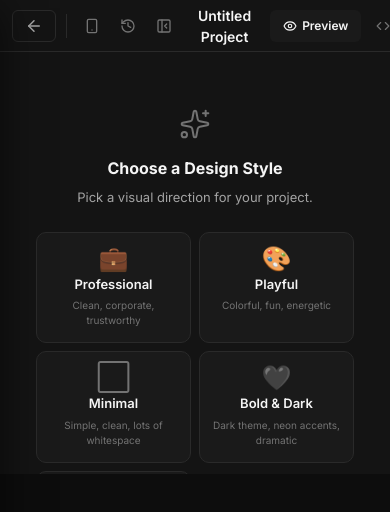
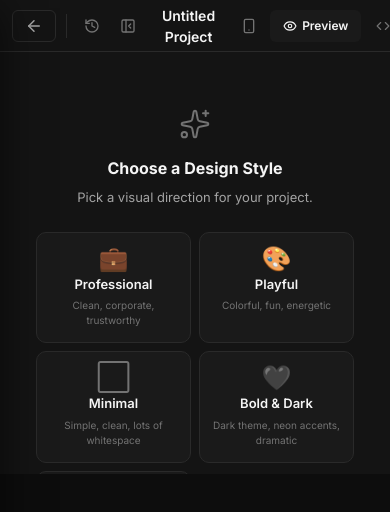
Before and after one commit to kirank55/crushable, a Next.js app: page /project/1 in a window 390 px wide. Shown: the top 512 px of the page. Built offline with nearby package versions, Linux system fonts and the light colour scheme.

Commit message:
move mobile preview to toolbar right

```diff
--- a/src/components/Toolbar.tsx
+++ b/src/components/Toolbar.tsx
@@ -118,11 +118,7 @@ export default function Toolbar({
 
 
                 <div className="toolbar-actions">
-                    {onToggleMobilePreview && (
-                        <button onClick={onToggleMobilePreview} className="header-action-btn" title="Mobile Preview">
-                            <Smartphone size={16} />
-                        </button>
-                    )}
+
                     {onOpenVersions && (
                         <button onClick={onOpenVersions} className="header-action-btn" title="Versions">
                             <History size={16} />
@@ -157,25 +153,15 @@ export default function Toolbar({
                 )}
             </div>
 
-            {/* <div className="toolbar-center">
+
+            <div className="toolbar-right">
+
                 {onToggleMobilePreview && (
                     <button onClick={onToggleMobilePreview} className="header-action-btn" title="Mobile Preview">
                         <Smartphone size={16} />
                     </button>
                 )}
-                {onOpenVersions && (
-                    <button onClick={onOpenVersions} className="header-action-btn" title="Versions">
-                        <History size={16} />
-                    </button>
-                )}
-                {onHideChat && chatVisible && (
-                    <button onClick={onHideChat} className="header-action-btn" title="Hide Chat">
-                        <PanelLeftClose size={16} />
-                    </button>
-                )}
-            </div> */}
 
-            <div className="toolbar-right">
                 {viewMode && onViewModeChange && (
                     <div className="preview-tabs">
                         <button
```
